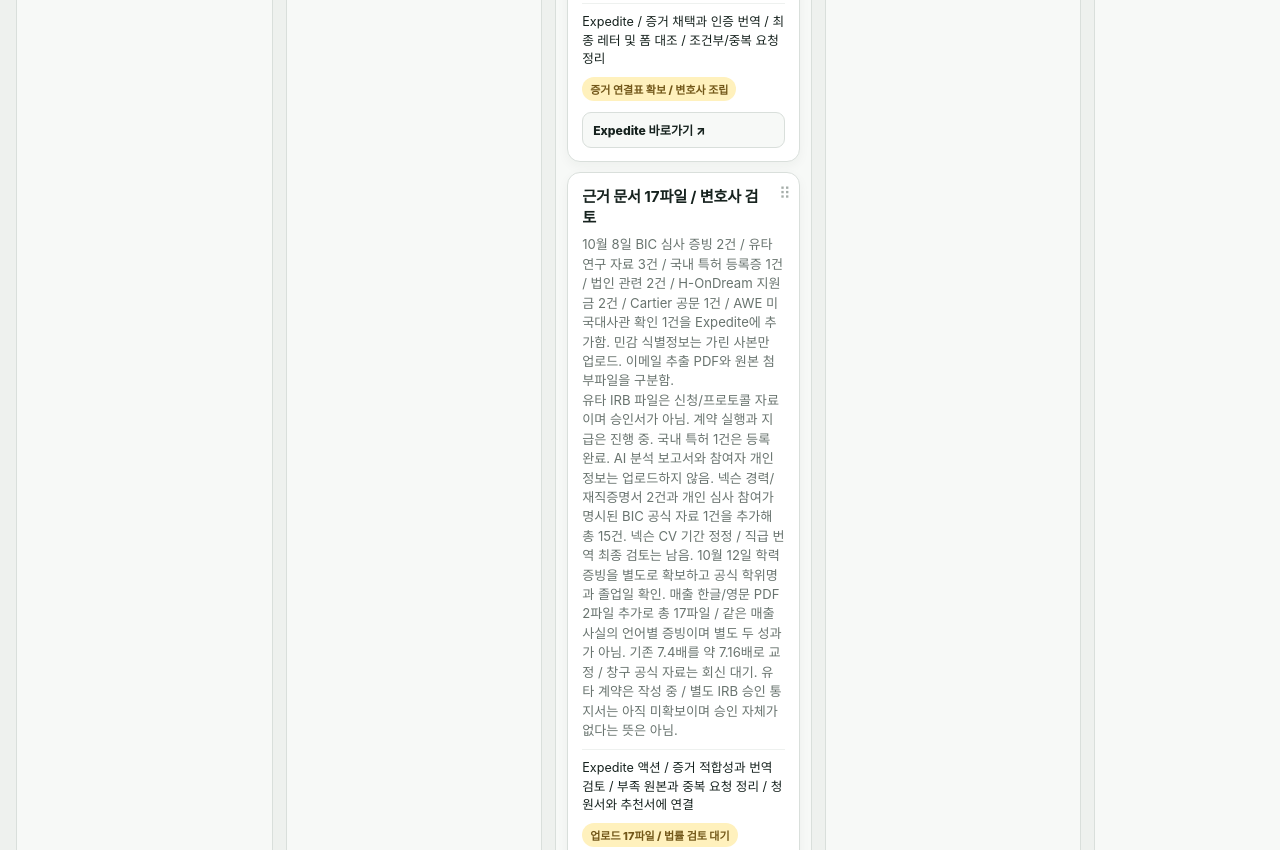
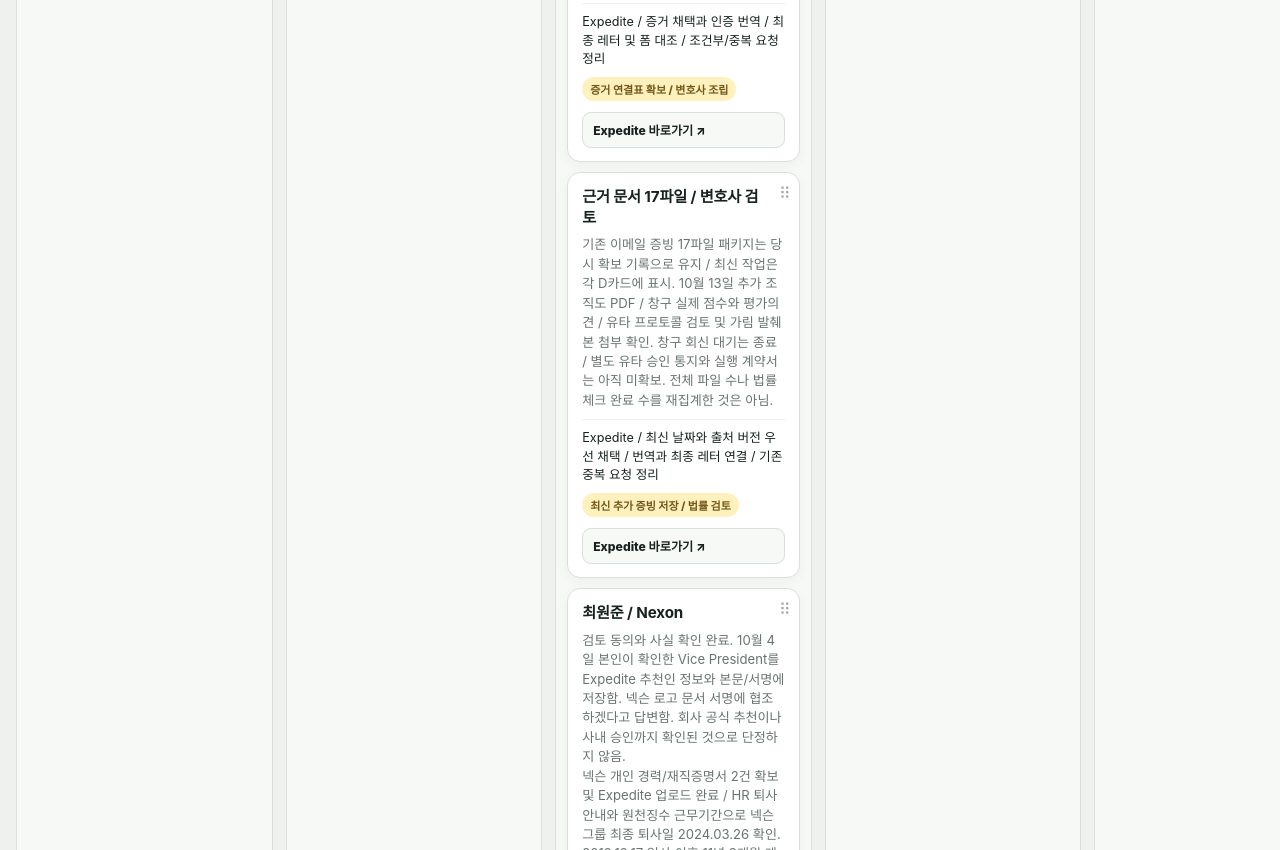
Before and after one commit to Jeklinkimm/Jeklinkimm.github.io, a plain HTML site: page eb1a-board/index.html in a window 1280 px wide. Shown: the part 7107-7957 px from the top of the page. Drawn offline with Linux system fonts and the light colour scheme.

Commit message:
Align Utah referee and evidence overview with latest source review

```diff
--- a/eb1a-board/index.html
+++ b/eb1a-board/index.html
@@ -127,6 +127,20 @@
           nextKo:'동규님/유타 행정팀 / 계약 날인과 지급 절차 마무리 후 실제 서명본 공유. Expedite / 현 단계 문구를 pending으로 유지',
           nextEn:'Operations/Utah administration / Complete signing/payment procedures, then supply actual executed copy. Expedite / Keep current execution wording pending',
           tagKo:'회신 확인 / 계약 실행 대기',tagEn:'Reply verified / Execution pending'
+        },
+        'yongseop-kim':{
+          ko:'기존 추천 동의 / 비교경험 / 13명 인터벤션 완료 확인은 유지. 10월 13일 최신 메일과 새 첨부 확인: 계약은 지급 준비와 날인 예정 / 체결 및 송금 완료는 미확인. 새 ERICA 출력본은 신청/프로토콜 자료 / 별도 승인 결정 통지는 아직 미확보. 해당 구분과 출처 검토는 Expedite 연구 폴더에 저장 / 레터 최종화와 서명 완료는 아님.',
+          en:'Prior referee consent, comparison experience and 13 completed interventions retained. October13 mail/new attachment: payment preparation and agreement signing pending / Execution and transfer unverified. New ERICA printout is application/protocol material; separate approval-decision notice remains unlocated. Source distinctions saved in Expedite research folder / Not final letter or signature completion.',
+          nextKo:'Expedite / 연구 완료 / 프로토콜 / 승인 증빙 / 계약 진행상태를 구분해 레터 최종화',
+          nextEn:'Expedite / Finalize letter while distinguishing completed intervention, protocol, approval evidence and execution status',
+          tagKo:'사실 정리 유지 / 문서 유형 보완',tagEn:'Verified facts retained / Source type clarified',replaceAllParagraphs:true
+        },
+        'email-evidence-review':{
+          ko:'기존 이메일 증빙 17파일 패키지는 당시 확보 기록으로 유지 / 최신 작업은 각 D카드에 표시. 10월 13일 추가 조직도 PDF / 창구 실제 점수와 평가의견 / 유타 프로토콜 검토 및 가림 발췌본 첨부 확인. 창구 회신 대기는 종료 / 별도 유타 승인 통지와 실행 계약서는 아직 미확보. 전체 파일 수나 법률 체크 완료 수를 재집계한 것은 아님.',
+          en:'Original17-file email package retained as historical acquisition record / Latest work tracked in individual D cards. October13 organization PDF, actual Changgu scores/comments and Utah protocol review/redacted extracts attached. Changgu reply wait resolved / Separate Utah approval notice and executed agreement remain unlocated. Not a recount of all case files or completed legal checks.',
+          nextKo:'Expedite / 최신 날짜와 출처 버전 우선 채택 / 번역과 최종 레터 연결 / 기존 중복 요청 정리',
+          nextEn:'Expedite / Prefer latest dated source versions / Connect translations and final letters / Reconcile duplicate requests',
+          tagKo:'최신 추가 증빙 저장 / 법률 검토',tagEn:'Latest evidence supplied / Counsel review',replaceAllParagraphs:true
         },
         'cv-working-review':{
           ko:'10월 13일 / 공식 졸업증명에 맞춘 최신 2쪽 CV PDF 업로드 / Complete와 재조회 확인. 실제 PDF에 학위명과 졸업일 / 회사별 경력 / 출판 기여를 반영. 기존 10월 8일 원본은 보존. 한국 법인 HR 직급의 최종 번역과 초기 UX 경력 검토는 남음 / 제출 최종본은 아님.',
```
